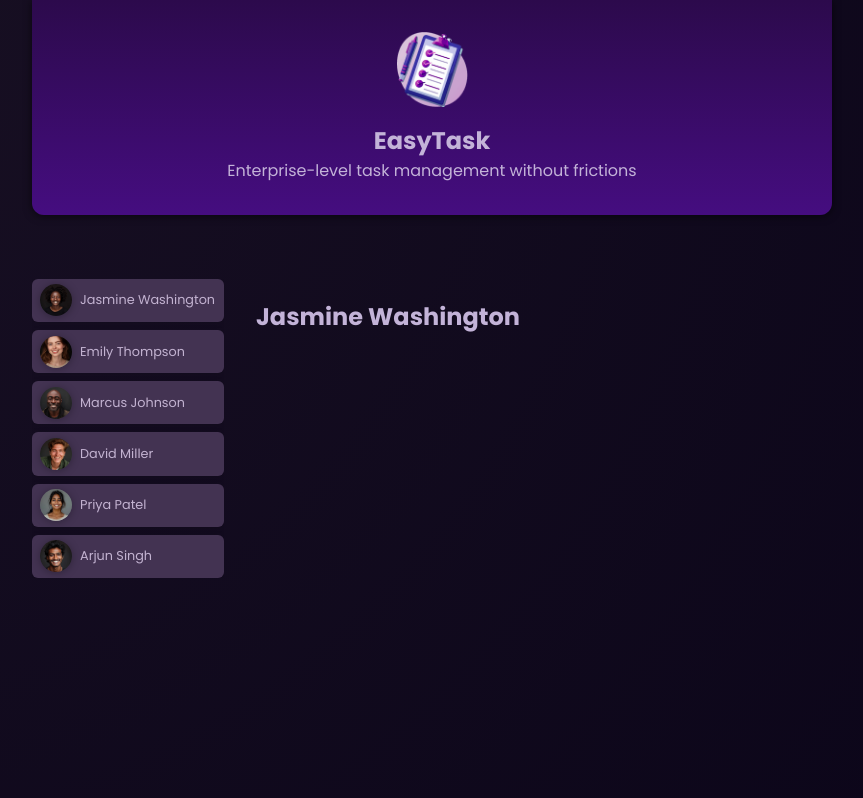
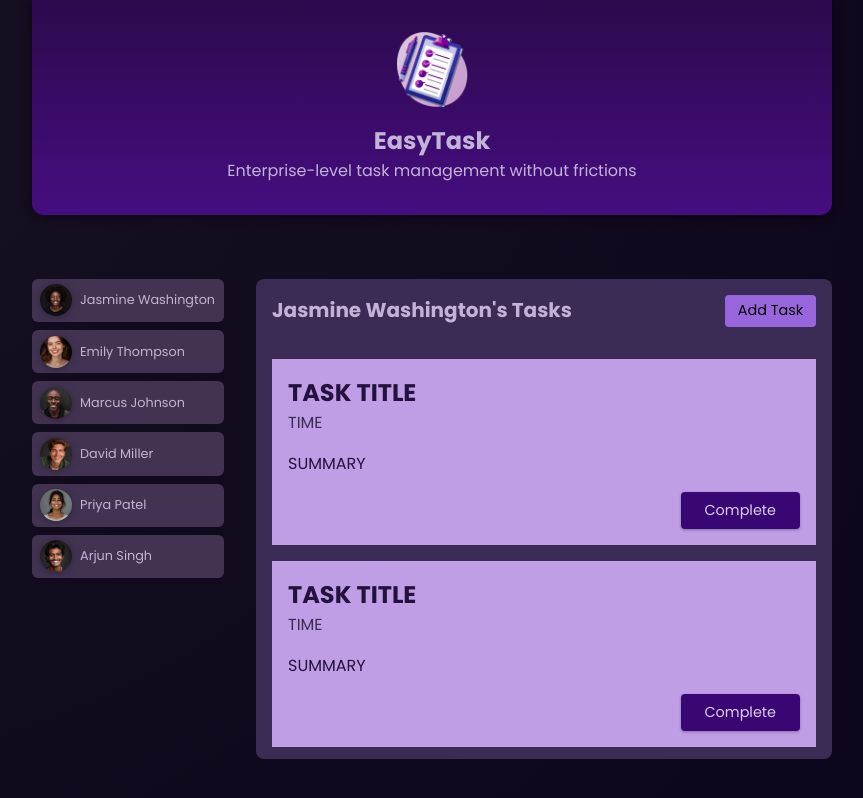
Before and after one commit to pandacreep/angular-complete-learn, an Angular app: page / in a window 1280 px wide. Both pictures are taken after a click on the button "Jasmine Washington". Shown: the whole page, without its empty margins (208-1071 px from the left). Built offline with nearby package versions, Linux system fonts and the light colour scheme.

Commit message:
adding more components to the Demo app

```diff
--- a/src/app/app.component.html
+++ b/src/app/app.component.html
@@ -1,18 +1,16 @@
 <app-header />
 <main>
   <ul id="users">
-    <!-- @for (user of users; track user.id) { -->
-      <li *ngFor="let user of users">
+    @for (user of users; track user.id) {
+      <li>
         <app-user [user]="user" (select)="onSelectUser($event)" />
       </li>
-    <!-- } -->
+    }
   </ul>
 
-  <!-- @if (selectedUser) { -->
-    <app-tasks *ngIf="selectedUser; else fallback" [name]="selectedUser!.name"></app-tasks>
-  <!-- } @else { -->
-    <ng-template #fallback>
-      <p id="fallback">Select a user to see their tasks!</p>
-    </ng-template>
-  <!-- } -->
+  @if (selectedUser) {
+    <app-tasks [name]="selectedUser.name"></app-tasks>
+  } @else {
+    <p>Select a user to see their tasks!</p>
+  }
 </main>
--- a/src/app/app.component.ts
+++ b/src/app/app.component.ts
@@ -3,12 +3,11 @@ import { DUMMY_USERS } from './dummy-users';
 import { HeaderComponent } from "./header/header.component";
 import { UserComponent } from "./user/user.component";
 import { TasksComponent } from './tasks/tasks.component';
-import { NgFor, NgIf } from '@angular/common';
 
 @Component({
   selector: 'app-root',
   standalone: true,
-  imports: [HeaderComponent, UserComponent, TasksComponent, NgFor, NgIf],
+  imports: [HeaderComponent, UserComponent, TasksComponent],
   templateUrl: './app.component.html',
   styleUrl: './app.component.css',
 })
--- /dev/null
+++ b/src/app/tasks/task/task.component.css
@@ -0,0 +1,37 @@
+article {
+	padding: 1rem;
+	color: #25113d;
+	background-color: #bf9ee5;
+}
+
+h2 {
+	margin: 0;
+}
+
+time {
+	color: #3c2c50;
+}
+
+.actions {
+	text-align: right;
+	margin: 0;
+}
+
+.actions button {
+	font: inherit;
+	font-size: 0.9rem;
+	cursor: pointer;
+	background-color: #380774;
+	color: #decdf2;
+	border-radius: 4px;
+	padding: 0.5rem 1.5rem;
+	border: none;
+	box-shadow: 0 1px 3px rgba(0, 0, 0, 0.3);
+	transition: all 0.3s ease;
+}
+
+.actions button:hover,
+.actions button:active {
+	background-color: #4a0774;
+	box-shadow: 0 1px 6px rgba(0, 0, 0, 0.3);
+}
--- /dev/null
+++ b/src/app/tasks/task/task.component.html
@@ -0,0 +1,8 @@
+<article>
+	<h2>TASK TITLE</h2>
+	<time>TIME</time>
+	<p>SUMMARY</p>
+	<p class="actions">
+		<button>Complete</button>
+	</p>
+</article>
--- a/src/app/tasks/tasks.component.css
+++ b/src/app/tasks/tasks.component.css
@@ -0,0 +1,63 @@
+#tasks {
+	padding: 1rem;
+	border-radius: 8px;
+	max-height: 60vh;
+	overflow: auto;
+	background-color: #3a2c54;
+}
+
+header {
+	display: flex;
+	justify-content: space-between;
+	align-items: flex-start;
+	margin-bottom: 2rem;
+	gap: 1rem;
+}
+
+h2 {
+	margin: 0;
+	font-size: 0.9rem;
+	width: 60%;
+	text-wrap: balance;
+}
+
+menu {
+	margin: 0;
+	padding: 0;
+}
+
+menu button {
+	font: inherit;
+	cursor: pointer;
+	background-color: #9965dd;
+	border-radius: 4px;
+	border: none;
+	padding: 0.35rem 0.8rem;
+	font-size: 0.9rem;
+}
+
+menu button:hover,
+menu button:active {
+	background-color: #a565dd
+}
+
+ul {
+	list-style: none;
+	margin: 1rem 0;
+	padding: 0;
+	display: flex;
+	flex-direction: column;
+	gap: 1rem;
+	max-height: 50vh;
+	overflow: auto;
+}
+
+@media (min-width: 768px) {
+	h2 {
+		font-size: 1.25rem;
+	}
+
+	menu {
+		width: auto;
+	}
+}
--- a/src/app/tasks/tasks.component.html
+++ b/src/app/tasks/tasks.component.html
@@ -1 +1,20 @@
-<h2>{{ name }}</h2>
+<section id="tasks">
+	<header>
+		<h2>{{ name }}'s Tasks</h2>
+		<menu>
+			<button>Add Task</button>
+		</menu>
+	</header>
+
+	<ul>
+		<li>
+			<app-task></app-task>
+		</li>
+		<li>
+			<app-task></app-task>
+		</li>
+		<li>
+			<app-task></app-task>
+		</li>
+	</ul>
+</section>
--- a/src/app/tasks/tasks.component.ts
+++ b/src/app/tasks/tasks.component.ts
@@ -1,9 +1,10 @@
 import { Component, Input } from '@angular/core';
+import { TaskComponent } from "./task/task.component";
 
 @Component({
   selector: 'app-tasks',
   standalone: true,
-  imports: [],
+  imports: [TaskComponent],
   templateUrl: './tasks.component.html',
   styleUrl: './tasks.component.css'
 })
```
Also changed, not shown: src/app/tasks/task/task.component.ts (added, +12 -0 lines).
